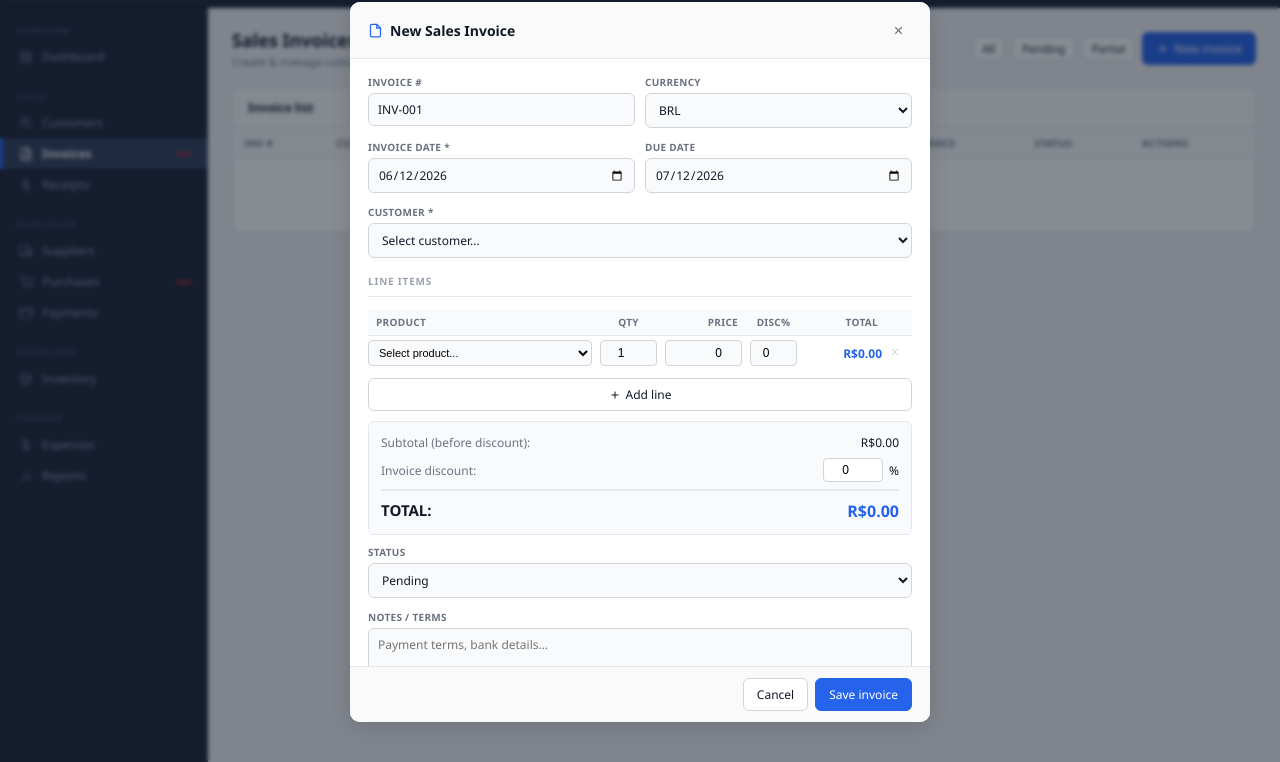
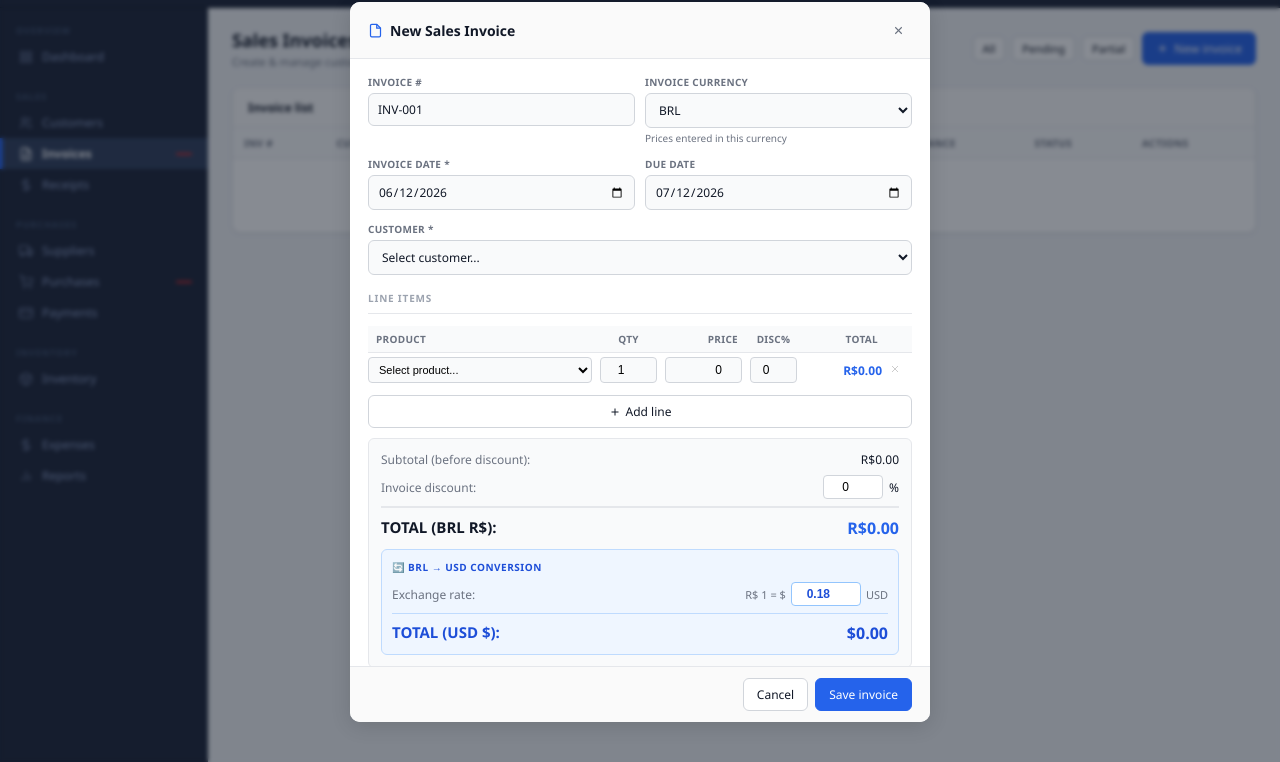
Before and after one commit to shadiarabi/DJOKO, a website built with Vite: page index.html in a window 1280 px wide. Both pictures are taken after a click on the button "New invoice". Shown: the part 38-800 px from the top of the page. Built offline with nearby package versions, Linux system fonts and the light colour scheme; some packages are replaced by stand-ins of ours; no server answers; the database is empty.

Commit message:
Update index.html

```diff
--- a/index.html
+++ b/index.html
@@ -355,12 +355,13 @@ code{font-size:10px;background:#F3F4F6;padding:2px 5px;border-radius:3px;font-fa
 <!-- INVOICE -->
 <div class="ov" id="mo-invoice"><div class="modal" style="width:580px"><div class="mh"><h3><svg viewBox="0 0 24 24" fill="none" stroke="currentColor" stroke-width="2"><path d="M14 2H6a2 2 0 0 0-2 2v16a2 2 0 0 0 2 2h12a2 2 0 0 0 2-2V8z"/><polyline points="14 2 14 8 20 8"/></svg>New Sales Invoice</h3><button class="btn icon ghost" onclick="closeModal('mo-invoice')"><svg viewBox="0 0 24 24" fill="none" stroke="currentColor" stroke-width="2"><line x1="18" y1="6" x2="6" y2="18"/><line x1="6" y1="6" x2="18" y2="18"/></svg></button></div>
 <div class="mb">
-  <div class="fr"><div class="fg"><label>Invoice #</label><input id="inv-num" placeholder="INV-001"></div><div class="fg"><label>Currency</label><select id="inv-cur"></select></div></div>
+  <div class="fr"><div class="fg"><label>Invoice #</label><input id="inv-num" placeholder="INV-001"></div><div class="fg"><label>Invoice currency</label><select id="inv-cur"></select><div style="font-size:10px;color:var(--tx2);margin-top:3px">Prices entered in this currency</div></div></div>
   <div class="fr"><div class="fg"><label>Invoice date *</label><input id="inv-date" type="date"></div><div class="fg"><label>Due date</label><input id="inv-due" type="date"></div></div>
   <div class="fg"><label>Customer *</label><select id="inv-cust"><option value="">Select customer…</option></select></div>
   <div class="fsec">Line items</div>
   <div id="inv-lines"></div>
   <button class="btn" onclick="addInvLine()" style="width:100%;justify-content:center;margin-bottom:10px"><svg viewBox="0 0 24 24" fill="none" stroke="currentColor" stroke-width="2" style="width:12px;height:12px"><line x1="12" y1="5" x2="12" y2="19"/><line x1="5" y1="12" x2="19" y2="12"/></svg>Add line</button>
+  <!-- DUAL CURRENCY TOTALS -->
   <div style="background:#F9FAFB;border:1px solid var(--bdr);border-radius:6px;padding:12px">
     <div style="display:flex;justify-content:space-between;margin-bottom:7px;font-size:12px">
       <span style="color:var(--tx2)">Subtotal (before discount):</span>
@@ -374,8 +375,26 @@ code{font-size:10px;background:#F3F4F6;padding:2px 5px;border-radius:3px;font-fa
       </span>
     </div>
     <div style="display:flex;justify-content:space-between;font-weight:700;font-size:15px;padding-top:9px;border-top:2px solid var(--bdr);margin-top:2px">
-      <span>TOTAL:</span>
+      <span>TOTAL (BRL R$):</span>
       <span id="inv-total" style="color:var(--acc);font-size:16px">—</span>
+    </div>
+    <!-- BRL to USD conversion -->
+    <div style="background:#EFF6FF;border:1px solid #BFDBFE;border-radius:6px;padding:10px;margin-top:10px">
+      <div style="font-size:10px;font-weight:700;color:#1D4ED8;text-transform:uppercase;letter-spacing:.5px;margin-bottom:8px">🔄 BRL → USD Conversion</div>
+      <div style="display:flex;justify-content:space-between;align-items:center;margin-bottom:7px;font-size:12px">
+        <span style="color:var(--tx2)">Exchange rate:</span>
+        <span style="display:flex;align-items:center;gap:5px">
+          <span style="font-size:11px;color:var(--tx2)">R$ 1 = $</span>
+          <input id="inv-taxa" type="number" placeholder="0.18" min="0.001" step="0.001" value="0.18"
+            oninput="calcInv()"
+            style="width:70px;padding:4px 7px;border:1px solid #93C5FD;border-radius:4px;font-size:12px;text-align:center;background:#fff;font-weight:600;color:#1D4ED8">
+          <span style="font-size:11px;color:var(--tx2)">USD</span>
+        </span>
+      </div>
+      <div style="display:flex;justify-content:space-between;font-weight:700;font-size:15px;padding-top:8px;border-top:1px solid #BFDBFE">
+        <span style="color:#1D4ED8">TOTAL (USD $):</span>
+        <span id="inv-total-usd" style="color:#1D4ED8;font-size:16px">—</span>
+      </div>
     </div>
   </div>
   <div class="fg" style="margin-top:10px"><label>Status</label><select id="inv-status"><option value="pending">Pending</option><option value="partial">Partial</option><option value="paid">Paid</option></select></div>
```
